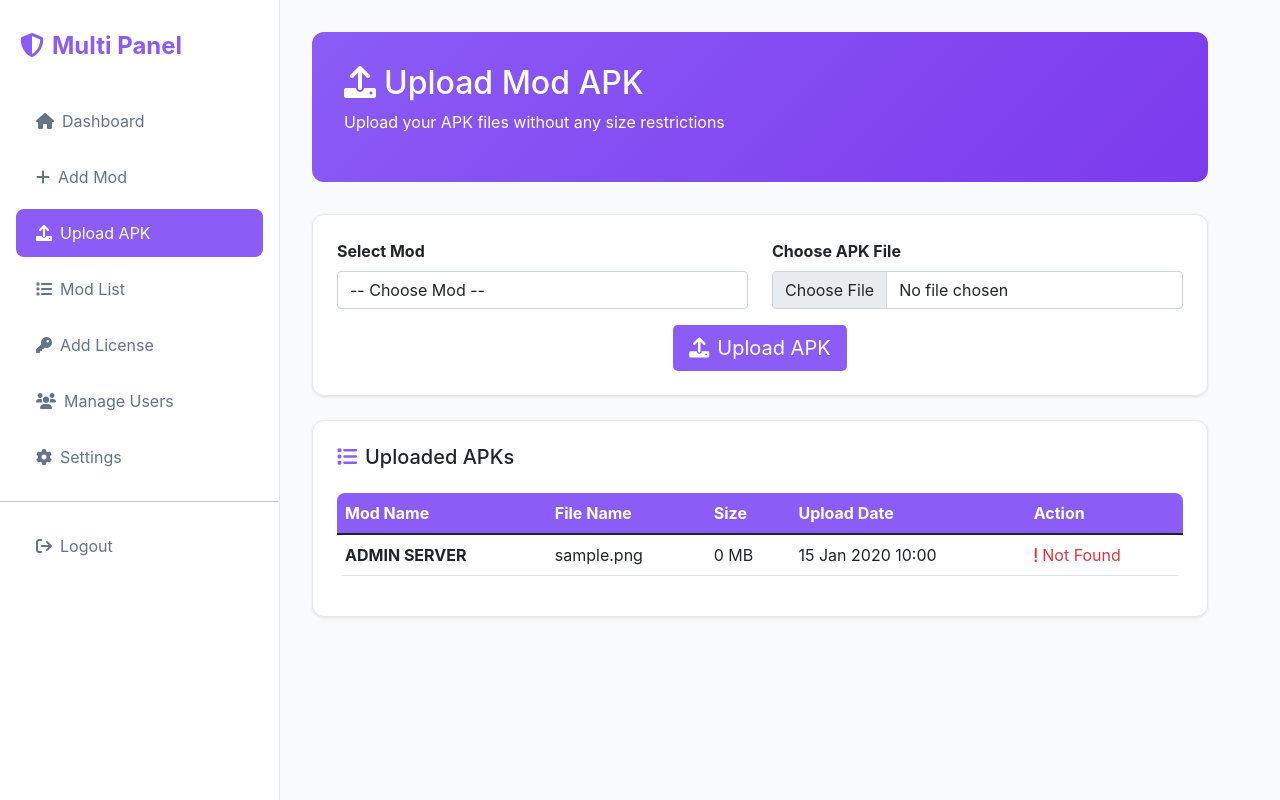
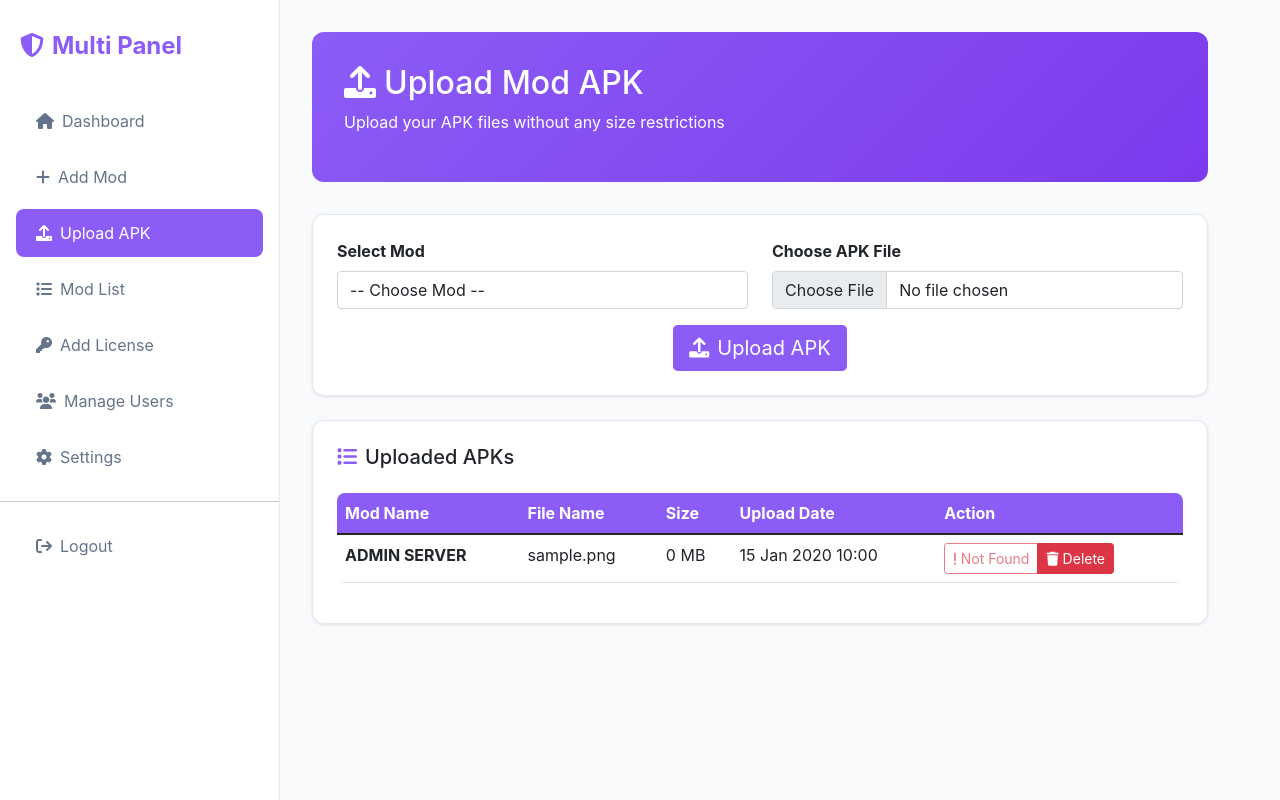
Before and after one commit to somysam12/rast, a PHP site: page /upload_mod.php in a window 1280 px wide. Run offline with PHP 8.4, Linux system fonts and the light colour scheme; the visitor is signed in with stand-in values (Sample User, id 1); data comes from the database, SQL or seed files in the repository; both versions use the stored data as it was after the commit; tables that the repository leaves empty hold one stand-in row (values such as "Sample post"); some libraries are stand-ins or nearby versions.

Commit message:
Add functionality to delete uploaded APK files
Implement delete functionality for uploaded APKs, including file and database record removal, with a confirmation step and success message in `upload_mod.php`.

Replit-Commit-Author: Agent
Replit-Commit-Session-Id: 0321752e-5457-4556-afba-76bdcda6f040
Replit-Commit-Checkpoint-Type: full_checkpoint
Replit-Commit-Event-Id: 8c70a162-1b5b-42a1-8b11-77d3dd7333ac
Replit-Commit-Screenshot-Url: https://storage.googleapis.com/screenshot-production-us-central1/11a00d6a-a3ba-4db0-800b-70239725fd59/0321752e-5457-4556-afba-76bdcda6f040/9beVUBW
Replit-Helium-Checkpoint-Created: true

```diff
--- a/upload_mod.php
+++ b/upload_mod.php
@@ -9,6 +9,26 @@ if (!isset($_SESSION['user_id']) || $_SESSION['role'] !== 'admin') {
 
 $pdo = getDBConnection();
 $success = $error = '';
+
+// Handle delete
+if (isset($_GET['delete_id'])) {
+    $delete_id = intval($_GET['delete_id']);
+    try {
+        $stmt = $pdo->prepare("SELECT file_path FROM mod_apks WHERE id = ?");
+        $stmt->execute([$delete_id]);
+        $apk = $stmt->fetch();
+
+        if ($apk && file_exists($apk['file_path'])) {
+            @unlink($apk['file_path']);
+        }
+
+        $stmt = $pdo->prepare("DELETE FROM mod_apks WHERE id = ?");
+        $stmt->execute([$delete_id]);
+        $success = '✓ APK deleted successfully!';
+    } catch (Exception $e) {
+        $error = 'Error deleting APK: ' . $e->getMessage();
+    }
+}
 
 // Handle upload
 if ($_POST && isset($_FILES['apk_file'])) {
@@ -171,13 +191,20 @@ $uploads = $pdo->query("SELECT ma.*, m.name FROM mod_apks ma LEFT JOIN mods m ON
                                             <td><?php echo round($u['file_size']/1024/1024, 2) . ' MB'; ?></td>
                                             <td><?php echo date('d M Y H:i', strtotime($u['uploaded_at'])); ?></td>
                                             <td>
-                                                <?php if (file_exists($u['file_path'])): ?>
-                                                    <a href="<?php echo htmlspecialchars($u['file_path']); ?>" class="btn btn-sm btn-success" download>
-                                                        <i class="fas fa-download"></i> Download
+                                                <div class="btn-group btn-group-sm" role="group">
+                                                    <?php if (file_exists($u['file_path'])): ?>
+                                                        <a href="<?php echo htmlspecialchars($u['file_path']); ?>" class="btn btn-success" download>
+                                                            <i class="fas fa-download"></i> Download
+                                                        </a>
+                                                    <?php else: ?>
+                                                        <span class="btn btn-outline-danger disabled">
+                                                            <i class="fas fa-exclamation"></i> Not Found
+                                                        </span>
+                                                    <?php endif; ?>
+                                                    <a href="?delete_id=<?php echo $u['id']; ?>" class="btn btn-danger" onclick="return confirm('Delete this APK?');">
+                                                        <i class="fas fa-trash"></i> Delete
                                                     </a>
-                                                <?php else: ?>
-                                                    <span class="text-danger"><i class="fas fa-exclamation"></i> Not Found</span>
-                                                <?php endif; ?>
+                                                </div>
                                             </td>
                                         </tr>
                                     <?php endforeach; ?>
```
Also changed, not shown: data/database.db, 1 other file.
